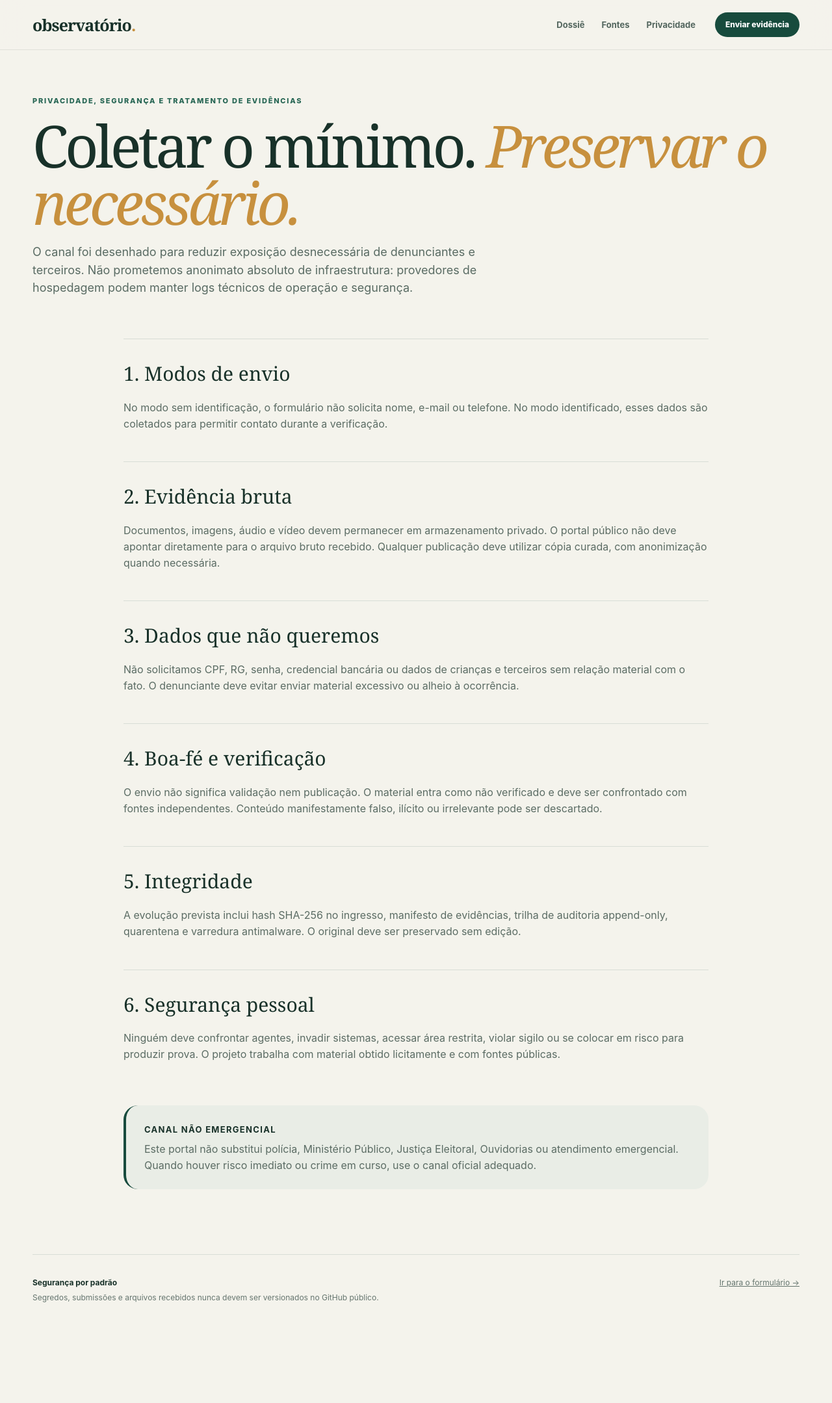
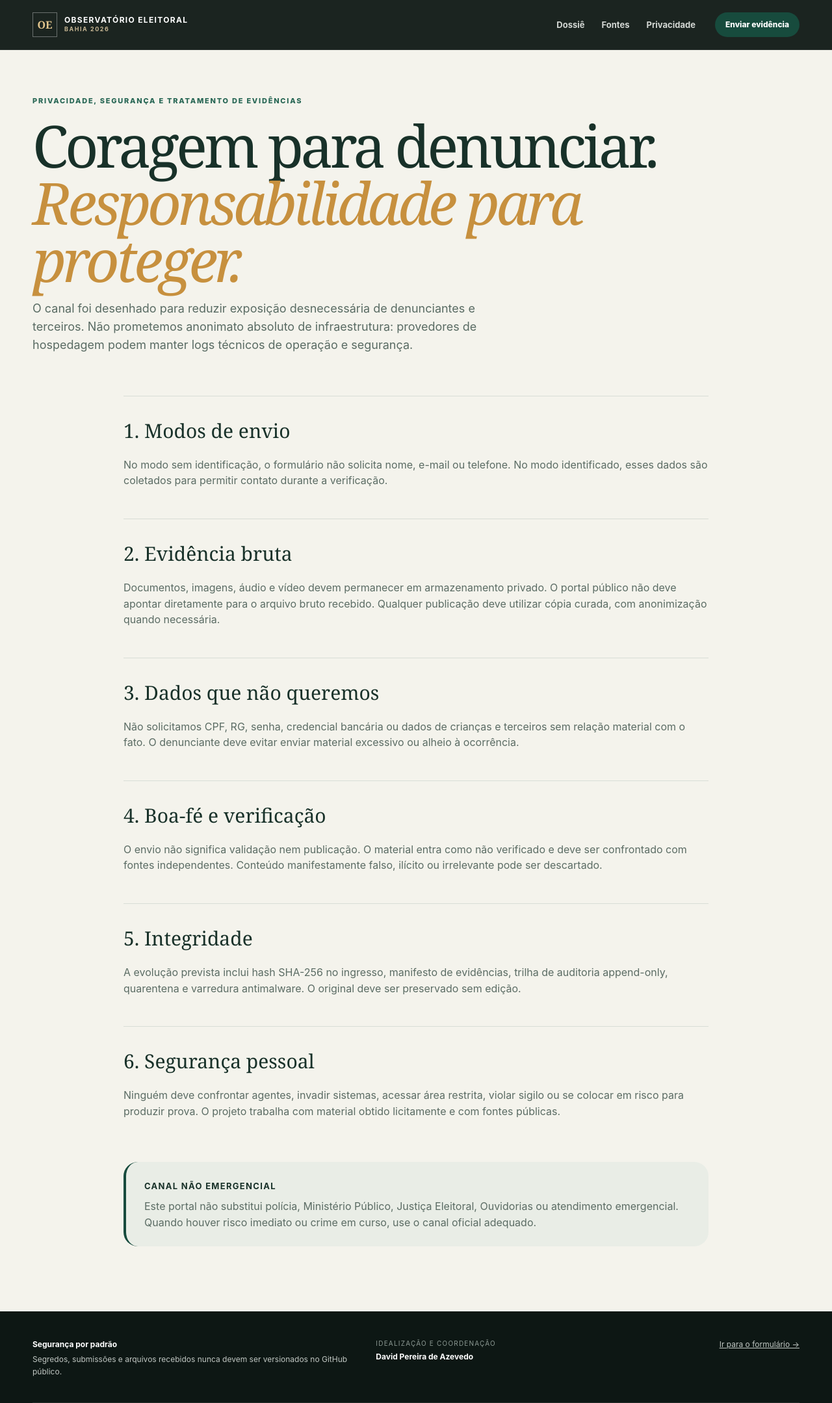
Before and after one commit to davidazevedo/observatorio-eleitoral-ba-2026, a Next.js app: page /privacidade in a window 1280 px wide. Shown: the whole page at 65% size. Before the commit the page ends 2064 px from the top, so only its background shows below. Built offline with nearby package versions, Linux system fonts and the light colour scheme.

Commit message:
style: align internal pages with civic political identity

```diff
--- a/app/privacidade/page.tsx
+++ b/app/privacidade/page.tsx
@@ -3,8 +3,8 @@ import Link from 'next/link';
 export const metadata = { title: 'Privacidade e segurança | Observatório Eleitoral Bahia 2026' };
 
 export default function PrivacyPage(){ return <main>
-  <header className="site-header"><div className="container header-inner"><Link className="brand" href="/">observatório<span>.</span></Link><nav className="nav"><Link href="/dossie">Dossiê</Link><Link href="/fontes">Fontes</Link><Link href="/privacidade">Privacidade</Link></nav><Link className="button compact" href="/enviar">Enviar evidência</Link></div></header>
-  <section className="container form-hero"><p className="eyebrow">PRIVACIDADE, SEGURANÇA E TRATAMENTO DE EVIDÊNCIAS</p><h1>Coletar o mínimo. <em>Preservar o necessário.</em></h1><p className="lead">O canal foi desenhado para reduzir exposição desnecessária de denunciantes e terceiros. Não prometemos anonimato absoluto de infraestrutura: provedores de hospedagem podem manter logs técnicos de operação e segurança.</p></section>
+  <header className="site-header political-header"><div className="container header-inner"><Link className="brand political-brand" href="/"><span className="brand-mark">OE</span><span className="brand-copy">Observatório Eleitoral<br/><small>Bahia 2026</small></span></Link><nav className="nav"><Link href="/dossie">Dossiê</Link><Link href="/fontes">Fontes</Link><Link href="/privacidade">Privacidade</Link></nav><Link className="button compact" href="/enviar">Enviar evidência</Link></div></header>
+  <section className="container form-hero"><p className="eyebrow">PRIVACIDADE, SEGURANÇA E TRATAMENTO DE EVIDÊNCIAS</p><h1>Coragem para denunciar. <em>Responsabilidade para proteger.</em></h1><p className="lead">O canal foi desenhado para reduzir exposição desnecessária de denunciantes e terceiros. Não prometemos anonimato absoluto de infraestrutura: provedores de hospedagem podem manter logs técnicos de operação e segurança.</p></section>
   <section className="container privacy-doc">
     <article><h2>1. Modos de envio</h2><p>No modo sem identificação, o formulário não solicita nome, e-mail ou telefone. No modo identificado, esses dados são coletados para permitir contato durante a verificação.</p></article>
     <article><h2>2. Evidência bruta</h2><p>Documentos, imagens, áudio e vídeo devem permanecer em armazenamento privado. O portal público não deve apontar diretamente para o arquivo bruto recebido. Qualquer publicação deve utilizar cópia curada, com anonimização quando necessária.</p></article>
@@ -14,5 +14,5 @@ export default function PrivacyPage(){ return <main>
     <article><h2>6. Segurança pessoal</h2><p>Ninguém deve confrontar agentes, invadir sistemas, acessar área restrita, violar sigilo ou se colocar em risco para produzir prova. O projeto trabalha com material obtido licitamente e com fontes públicas.</p></article>
     <div className="legal-box"><strong>Canal não emergencial</strong><p>Este portal não substitui polícia, Ministério Público, Justiça Eleitoral, Ouvidorias ou atendimento emergencial. Quando houver risco imediato ou crime em curso, use o canal oficial adequado.</p></div>
   </section>
-  <footer><div className="container footer-inner"><div><strong>Segurança por padrão</strong><p>Segredos, submissões e arquivos recebidos nunca devem ser versionados no GitHub público.</p></div><Link href="/enviar">Ir para o formulário →</Link></div></footer>
+  <footer className="political-footer"><div className="container footer-top"><div><strong>Segurança por padrão</strong><p>Segredos, submissões e arquivos recebidos nunca devem ser versionados no GitHub público.</p></div><div className="footer-signature"><span>Idealização e coordenação</span><strong>David Pereira de Azevedo</strong></div><Link href="/enviar">Ir para o formulário →</Link></div></footer>
 </main> }
```
